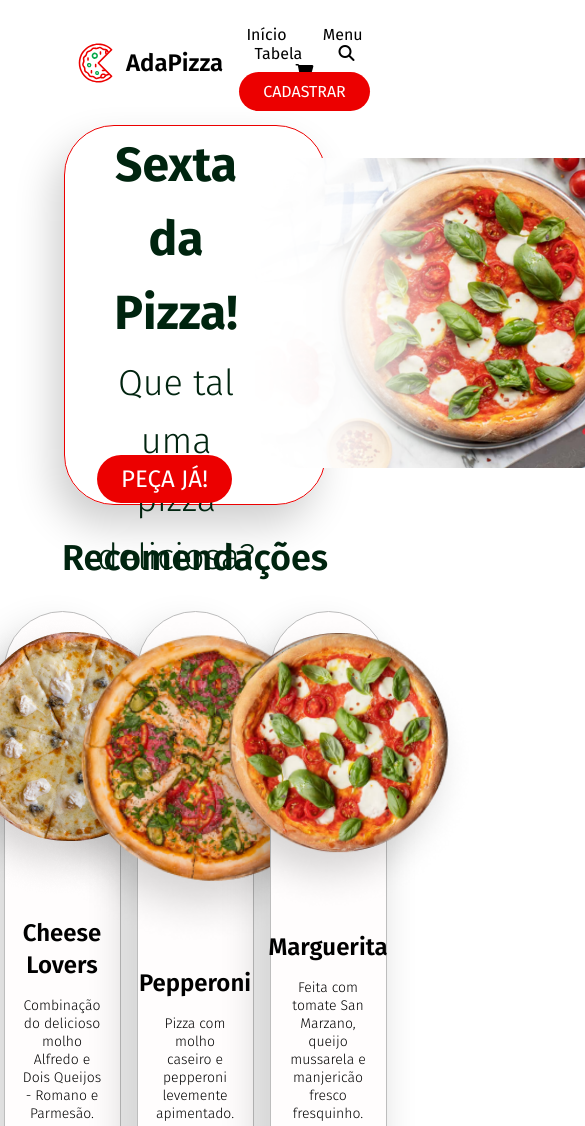
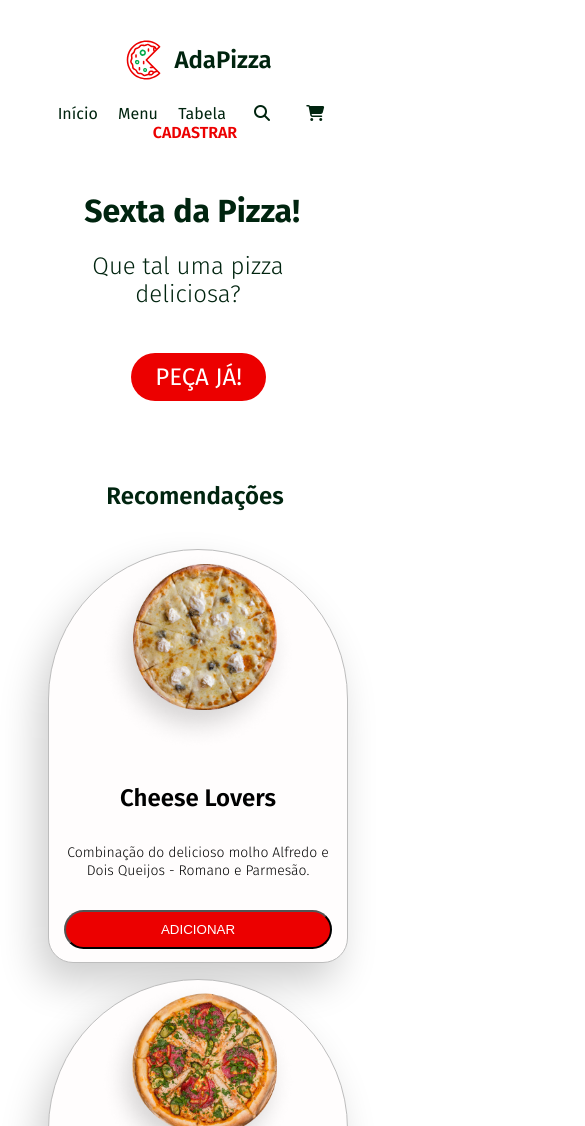
Before and after one commit to arghaell/Vem-Ser-Tech_-MD1_AdaPizza, a plain HTML site: page index.html in a window 390 px wide. Shown: the top 1126 px of the page, 585 px wide, since content can reach past the window. Drawn offline with Linux system fonts and the light colour scheme.

Commit message:
new feature responsividade

```diff
--- /dev/null
+++ b/feedback.css
@@ -0,0 +1,34 @@
+body {
+  height: 100vh;
+}
+
+form {
+  display: flex;
+  flex-direction: column;
+  margin: 2em;
+  justify-content: center;
+  text-align: left;
+  padding: 1em;
+}
+
+input {
+  margin-bottom: 1em;
+  border-radius: 8px;
+  border: 1px solid #ccc;
+  line-height: 32px;
+}
+
+label {
+  margin-bottom: 0.275em;
+}
+
+#feedback {
+  resize: vertical;
+  margin-bottom: 1em;
+  border-radius: 8px;
+}
+
+.rodape {
+  position: fixed;
+  bottom: 0;
+}
--- a/index.html
+++ b/index.html
@@ -40,8 +40,8 @@
             <i class="fa-solid fa-magnifying-glass"></i>
             <i class="fa-solid fa-cart-shopping"></i>
             <a href="./formulario.html" class="button navegacao__button"
-              >Cadastrar</a
-            >
+              ><span class="navegacao__button__texto">Cadastrar</span>
+            </a>
           </nav>
         </div>
       </div>
@@ -60,7 +60,7 @@
       <div>
         <img
           src="./img/pizza-degrade.png"
-          alt="fundo da pizza"
+          alt="Imagem de fundo:pizza marguerita"
           class="hero__image"
         />
       </div>
--- a/style.css
+++ b/style.css
@@ -17,13 +17,14 @@ body {
 
   text-align: center;
   font-family: var(--fonte-primaria);
+  background-color: white;
 }
 
 .button {
   background-color: var(--vermelho-btn);
   color: white;
   border-radius: 25px;
-  padding: 10px 24px 10px 24px;
+  padding: 10px 24px;
   text-transform: uppercase;
 }
 
@@ -59,10 +60,9 @@ body {
   gap: 2em;
 }
 .navegacao__link:hover {
-  transform: scale(1.15);
-  transition: 0.5s;
   color: var(--vermelho-btn);
 }
+
 .navegacao__button:hover {
   color: white;
 }
@@ -73,24 +73,34 @@ nav i {
   color: black;
   margin: 0 1em 0 1em;
   cursor: pointer;
+  font-weight: 400;
 }
 
-nav a:hover {
+nav a:hover,
+nav i:hover {
   color: var(--vermelho-btn);
 }
 
-/* FIM HEADER */
-/* INICIO HERO */
+.navegacao__button {
+  transform: scale(1.15);
+  transition: 0.5s;
+  color: white;
+}
+
+/* FIM DO HEADER */
+
+/* INICIO DO HERO */
 
 .hero {
   display: flex;
-  justify-content: space-around;
+  justify-content: space-between;
   border: 1px solid var(--vermelho-btn);
   border-radius: 50px;
-  margin: 1em 4em;
-  padding: 2em;
+  margin: 1em 5em;
+  padding: 0 0 0 4em;
   box-shadow: -10px 20px 40px -1px rgba(0, 0, 0, 0.2);
-  max-height: 380px;
+  max-height: 316px;
+  height: 312px;
 }
 
 .hero__texto {
@@ -137,6 +147,7 @@ nav a:hover {
 
 .hero__image {
   border-radius: 50px;
+  text-align: right;
 }
 
 /* FIM DO HERO */
@@ -158,14 +169,14 @@ h2 {
 .recomendacoes {
   display: flex;
   justify-content: center;
-  gap: 1em;
-  margin-top: 1em;
+  gap: 4em;
+  margin: 1em 3em 0 3em;
 }
 
 .recomendacoes__item {
   display: flex;
   flex-direction: column;
-  gap: 1em;
+  gap: 80px;
   align-items: center;
   justify-content: center;
   text-align: center;
@@ -178,7 +189,7 @@ h2 {
 }
 
 .recomendacoes__item:hover {
-  transform: scale(1.1);
+  transform: scale(1.05);
   transition: 0.5s;
 }
 
@@ -210,6 +221,8 @@ h2 {
   width: 90%;
   margin-bottom: 1em;
 }
+
+/* FIM DO MAIN */
 
 /* INICIO DA TABELA */
 
@@ -247,6 +260,7 @@ td {
   border: 1px solid var(--verde-escuro);
   border-radius: 50px;
 }
+/* FIM DA TABELA  */
 
 /* INICIO DO RODAPÉ */
 
@@ -265,3 +279,147 @@ td {
   font-size: 1rem;
   padding: 10px;
 }
+
+/* inicio responsividade */
+
+@media all and (max-width: 1200px) {
+  .navegacao__link {
+    padding: 0;
+    margin: 0.5em;
+  }
+
+  .hero {
+    height: 500px;
+    border: hidden;
+    box-shadow: none;
+    width: 80%;
+    margin-top: 4em;
+  }
+
+  .hero__titulo {
+    font-size: 2em;
+    width: 8em;
+  }
+
+  .hero__subtitulo {
+    font-size: 1.5em;
+    line-height: normal;
+  }
+
+  .button__hero {
+    margin-left: 2.8em;
+    font-size: 1.5em;
+  }
+
+  .hero__image {
+    max-width: 350px;
+  }
+
+  h2 {
+    font-size: 1.5em;
+  }
+
+  .recomendacoes {
+    gap: 1em;
+  }
+
+  .recomendacoes__img {
+    max-width: 200px;
+  }
+}
+
+@media all and (max-width: 390px) {
+  .logo {
+    justify-content: center;
+    margin: 1em auto;
+    background-color: white;
+    color: var(--verde-escuro);
+  }
+
+  .inicio {
+    margin: auto;
+    padding: 1em;
+    margin-bottom: 1em;
+    display: inline-block;
+    background-color: white;
+    color: var(--verde-escuro);
+  }
+
+  .navegacao__button {
+    border: none;
+    background-color: white;
+    color: var(--vermelho-btn);
+    margin-top: 2em;
+    padding: 0;
+  }
+
+  nav a,
+  nav i {
+    color: var(--verde-escuro);
+
+    font-weight: 400;
+  }
+
+  .fa-solid {
+    color: var(--verde-escuro);
+  }
+
+  .navegacao__button__texto {
+    font-weight: 600;
+  }
+
+  /* inicio do hero */
+
+  .hero {
+    margin: 0;
+    padding: auto;
+    display: block;
+    text-align: center;
+    align-items: center;
+    height: 285px;
+  }
+
+  .hero__image {
+    visibility: hidden;
+    width: 1px;
+  }
+
+  /* inicio do main */
+
+  .recomendacoes {
+    display: block;
+  }
+
+  .recomendacoes__item {
+    gap: 30px;
+    align-items: center;
+    justify-content: center;
+    text-align: center;
+    width: 350px;
+    max-height: 550px;
+    margin-bottom: 1em;
+    border-radius: 180px 180px 30px 30px;
+  }
+
+  /* inicio tabela */
+
+  caption {
+    margin: 0;
+  }
+
+  .tabela {
+    width: 80%;
+  }
+
+  td {
+    font-size: 0.875em;
+  }
+
+  .rodape {
+    width: 100%;
+  }
+
+  .rodape__texto {
+    width: 100%;
+  }
+}
```
Also changed, not shown: formulario.html (+79 -22 lines).
